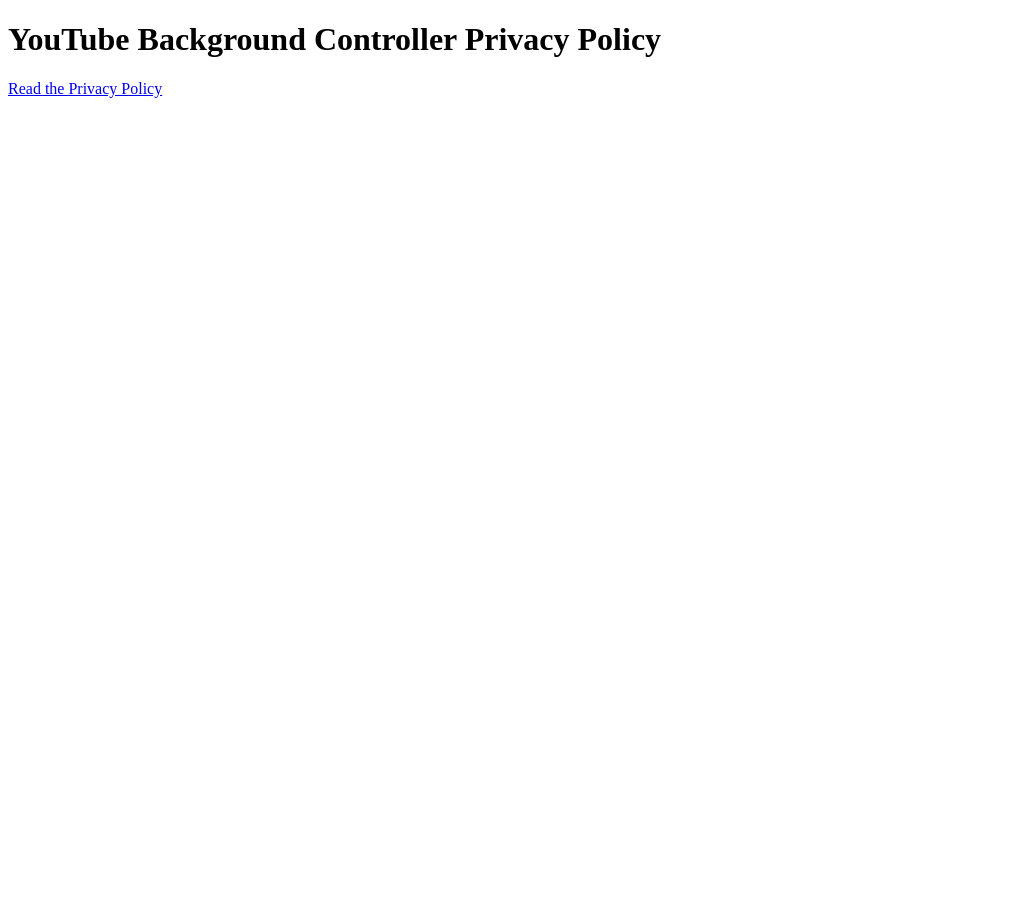
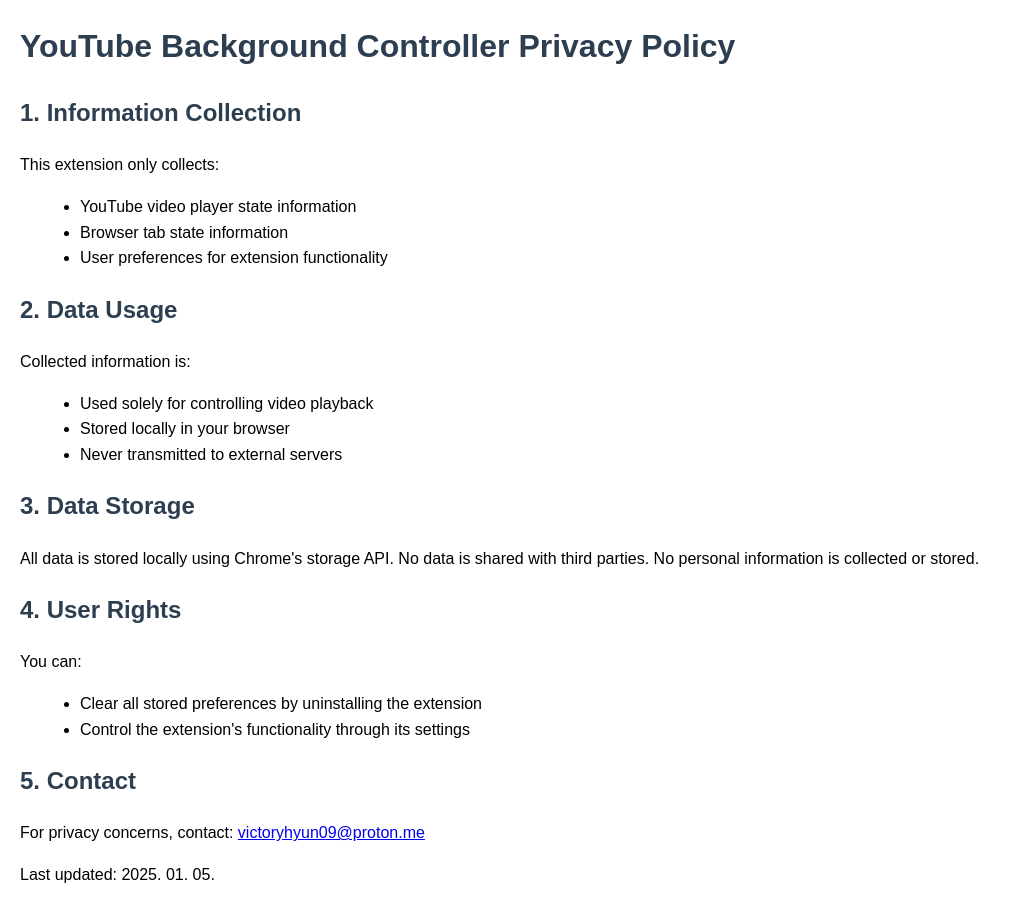
Before and after one commit to Imsleepybob/youtube-background-controller-privacy-policy, a plain HTML site: page index.html in a window 1280 px wide. Shown: the whole page, without its empty margins (0-1029 px from the left). Before the commit the page ends 800 px from the top, so only its background shows below. Drawn offline with Linux system fonts and the light colour scheme.

Commit message:
Update index.html

```diff
--- a/index.html
+++ b/index.html
@@ -1,10 +1,57 @@
 <!DOCTYPE html>
-<html>
+<html lang="en">
 <head>
+    <meta charset="UTF-8">
+    <meta name="viewport" content="width=device-width, initial-scale=1.0">
     <title>YouTube Background Controller Privacy Policy</title>
+    <style>
+        body {
+            font-family: Arial, sans-serif;
+            line-height: 1.6;
+            margin: 20px;
+        }
+        h1, h2 {
+            color: #2c3e50;
+        }
+        p {
+            margin-bottom: 10px;
+        }
+        ul {
+            margin-left: 20px;
+        }
+    </style>
 </head>
 <body>
     <h1>YouTube Background Controller Privacy Policy</h1>
-    <p><a href="PRIVACY_POLICY.md">Read the Privacy Policy</a></p>
+
+    <h2>1. Information Collection</h2>
+    <p>This extension only collects:</p>
+    <ul>
+        <li>YouTube video player state information</li>
+        <li>Browser tab state information</li>
+        <li>User preferences for extension functionality</li>
+    </ul>
+
+    <h2>2. Data Usage</h2>
+    <p>Collected information is:</p>
+    <ul>
+        <li>Used solely for controlling video playback</li>
+        <li>Stored locally in your browser</li>
+        <li>Never transmitted to external servers</li>
+    </ul>
+
+    <h2>3. Data Storage</h2>
+    <p>All data is stored locally using Chrome's storage API. No data is shared with third parties. No personal information is collected or stored.</p>
+
+    <h2>4. User Rights</h2>
+    <p>You can:</p>
+    <ul>
+        <li>Clear all stored preferences by uninstalling the extension</li>
+        <li>Control the extension's functionality through its settings</li>
+    </ul>
+
+    <h2>5. Contact</h2>
+    <p>For privacy concerns, contact: <a href="mailto:victoryhyun09@proton.me">victoryhyun09@proton.me</a></p>
+    <p>Last updated: 2025. 01. 05.</p>
 </body>
 </html>
```
